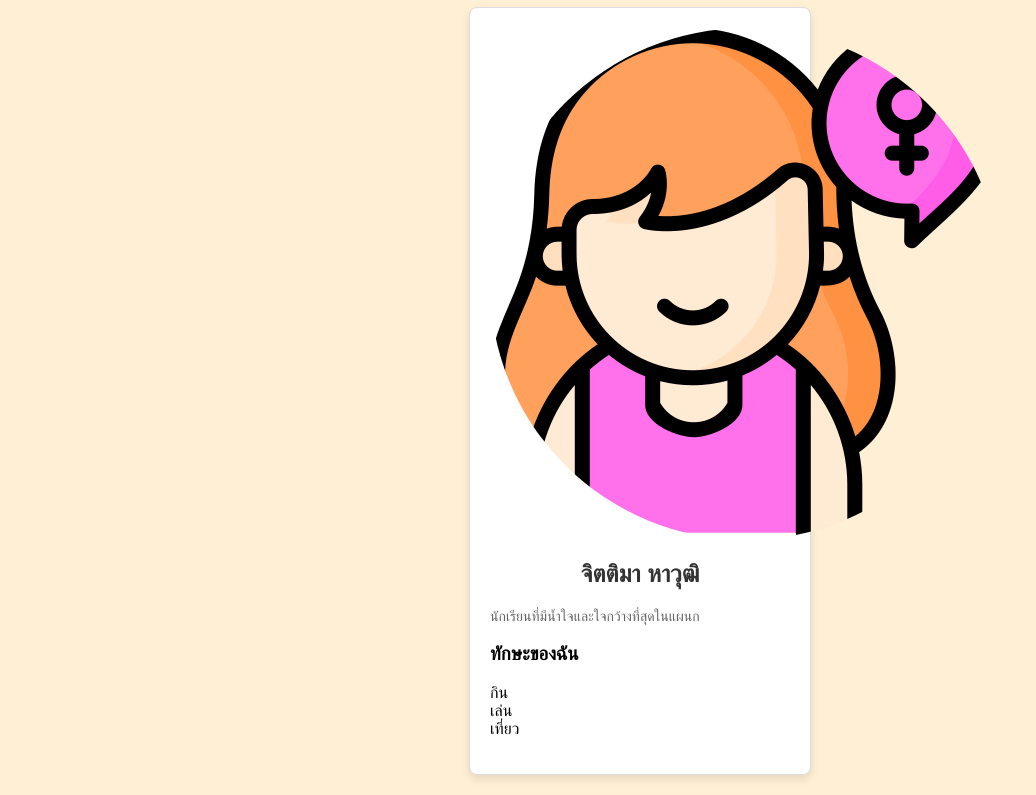
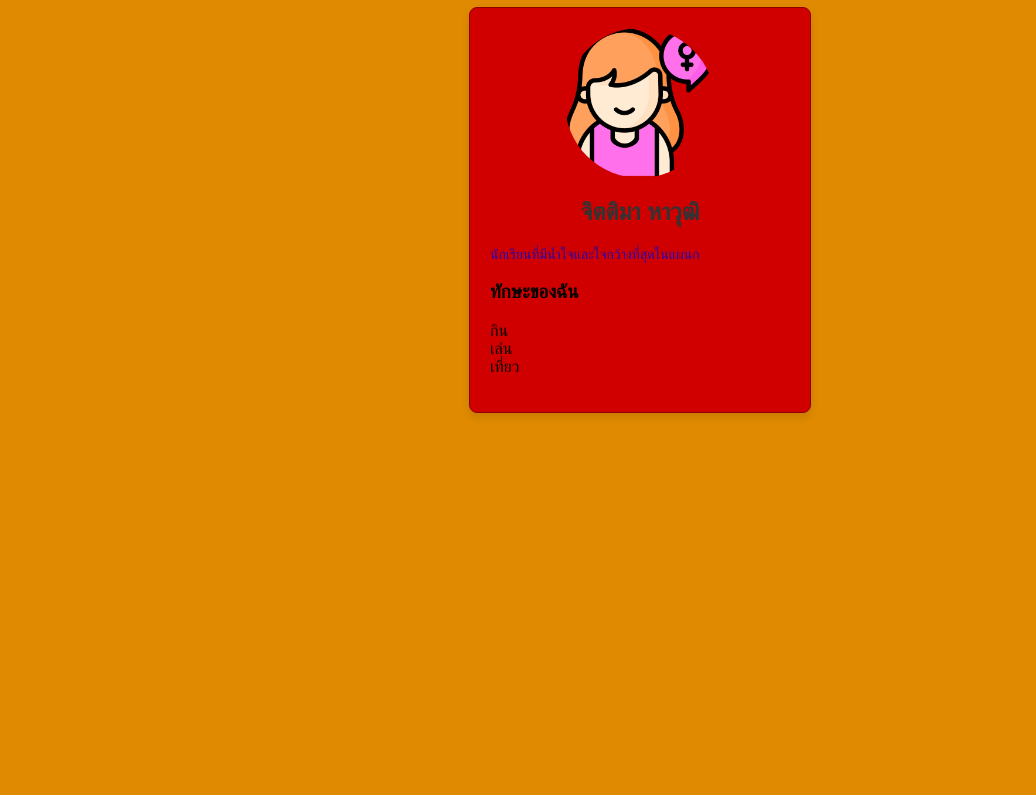
Before and after one commit to hawutjittima-design/my-web-proflie, a plain HTML site: page index.html in a window 1280 px wide. Shown: the part 73-868 px from the top of the page, without its empty margins (0-1036 px from the left). After the commit the page ends 800 px from the top, so only its background shows below. Drawn offline with Linux system fonts and the light colour scheme.

Commit message:
สร้างหน้าแรก

```diff
--- a/style.css
+++ b/style.css
@@ -1,14 +1,14 @@
 /* ภารกิจที่ 2: จัดสไตล์ <body> */
 body {
-  background-color: papayawhip;
+  background-color: rgb(223, 138, 0);
   font-family: Arial, sans-serif;
 }
 
 /* ภารกิจที่ 3: จัดสไตล์ .card */
 .card {
   width: 300px;
-  background-color: #ffffff;
-  border: 1px solid #dddddd;
+  background-color: #d00000;
+  border: 1px solid #8e0000;
   box-shadow: 0 4px 8px rgba(0,0,0,0.1);
   margin: 20px auto;
   padding: 20px;
@@ -17,11 +17,13 @@ body {
 
 /* ภารกิจที่ 4: จัดสไตล์รูปภาพ <img> */
 .card img {
+  width: 150px;
+  height: 150px;
+  object-fit: cover;
   border-radius: 50%;
   display: block;
   margin: 0 auto 15px;
 }
-
 /* ภารกิจที่ 5: จัดสไตล์ชื่อ #profile-name */
 #profile-name {
   color: #333333;
@@ -30,7 +32,7 @@ body {
 
 /* ภารกิจที่ 6: จัดสไตล์ .bio */
 .bio {
-  color: #666666;
+  color: #2800ac;
   font-size: 14px;
 }
 
```
